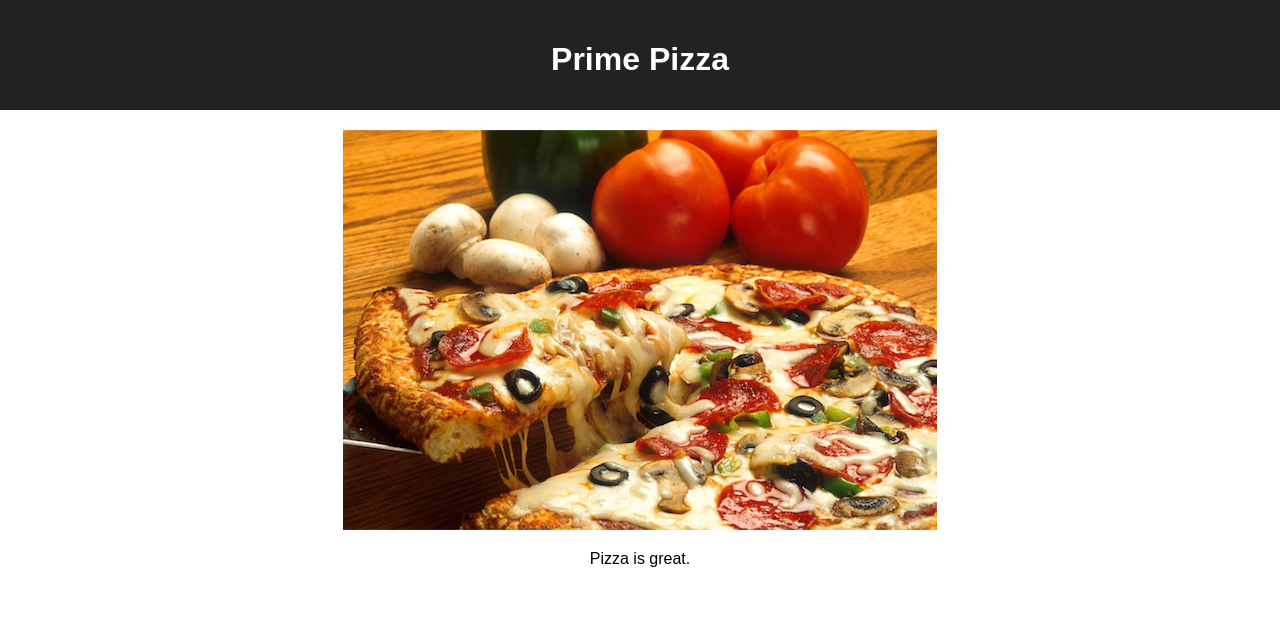
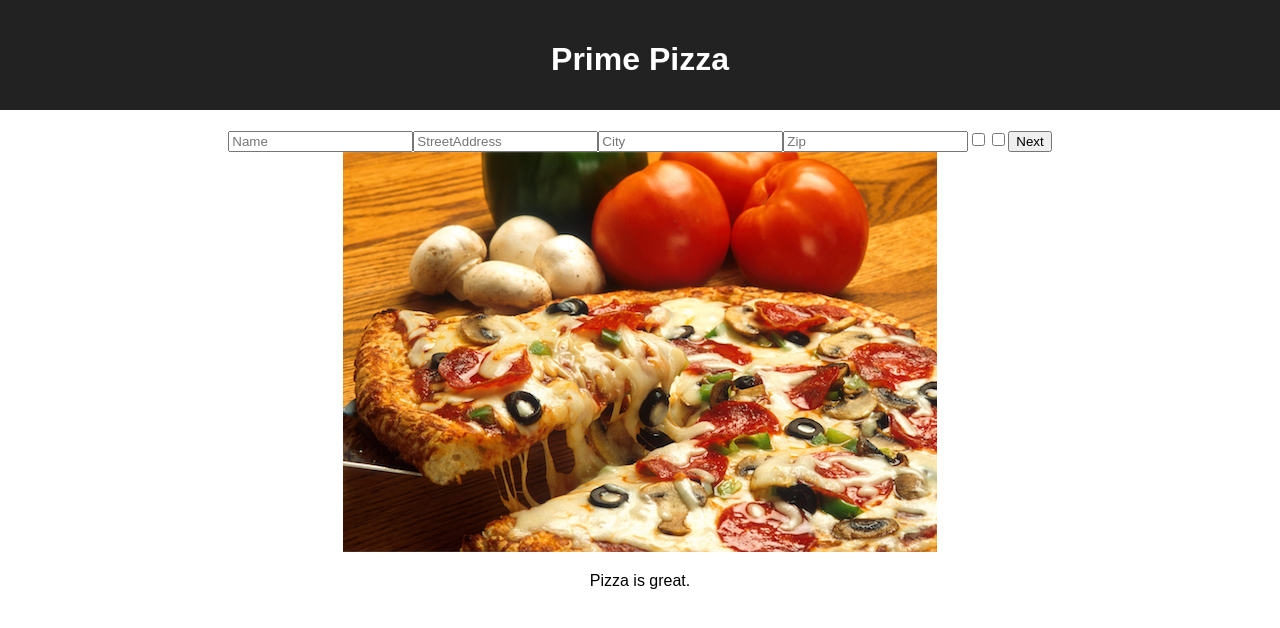
Before and after one commit to Proutyeahs/redux-pizza-parlor, a React (Create React App) app: page / in a window 1280 px wide. Shown: the top 628 px of the page. Built offline with nearby package versions, Linux system fonts and the light colour scheme.

Commit message:
linked to app

```diff
--- a/src/components/App/App.jsx
+++ b/src/components/App/App.jsx
@@ -1,6 +1,7 @@
 import React from 'react';
 import axios from 'axios';
 import './App.css';
+import CustomerForm from '../CustomerForm/CustomerForm';
 
 function App() {
 
@@ -10,6 +11,8 @@ function App() {
         <h1 className='App-title'>Prime Pizza</h1>
       </header>
 
+      <CustomerForm />
+
       <img src='images/pizza_photo.png' />
       <p>Pizza is great.</p>
 
```
